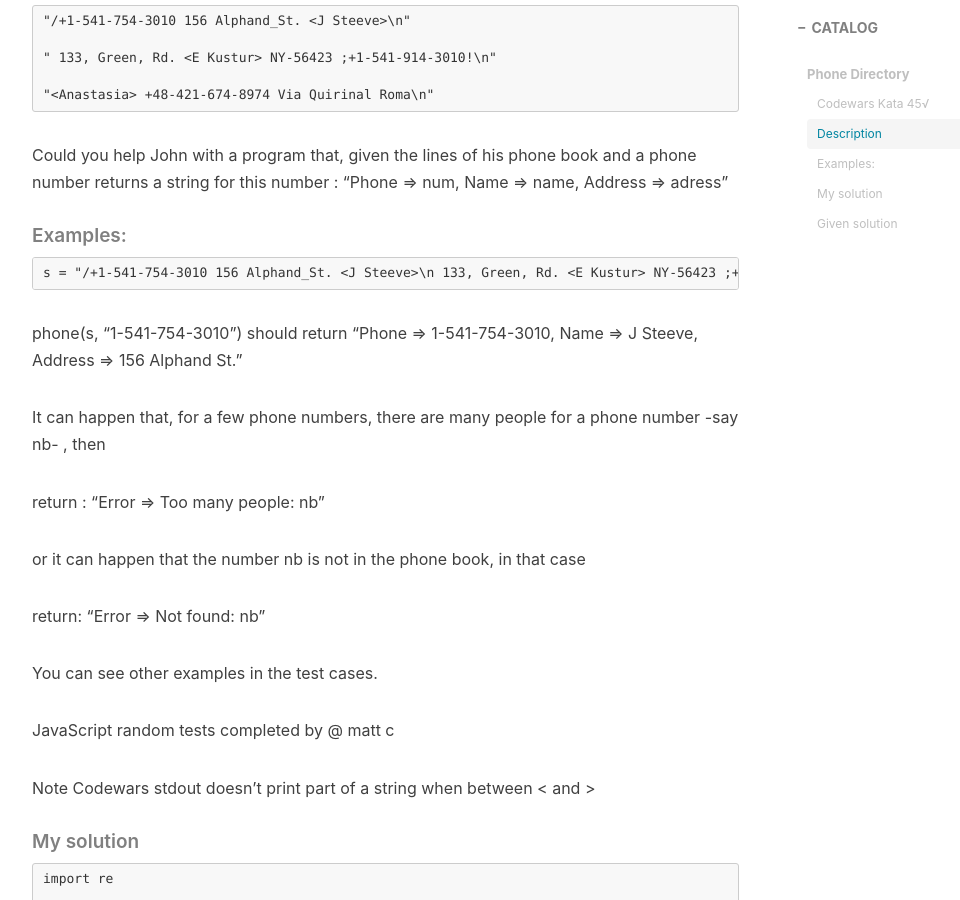
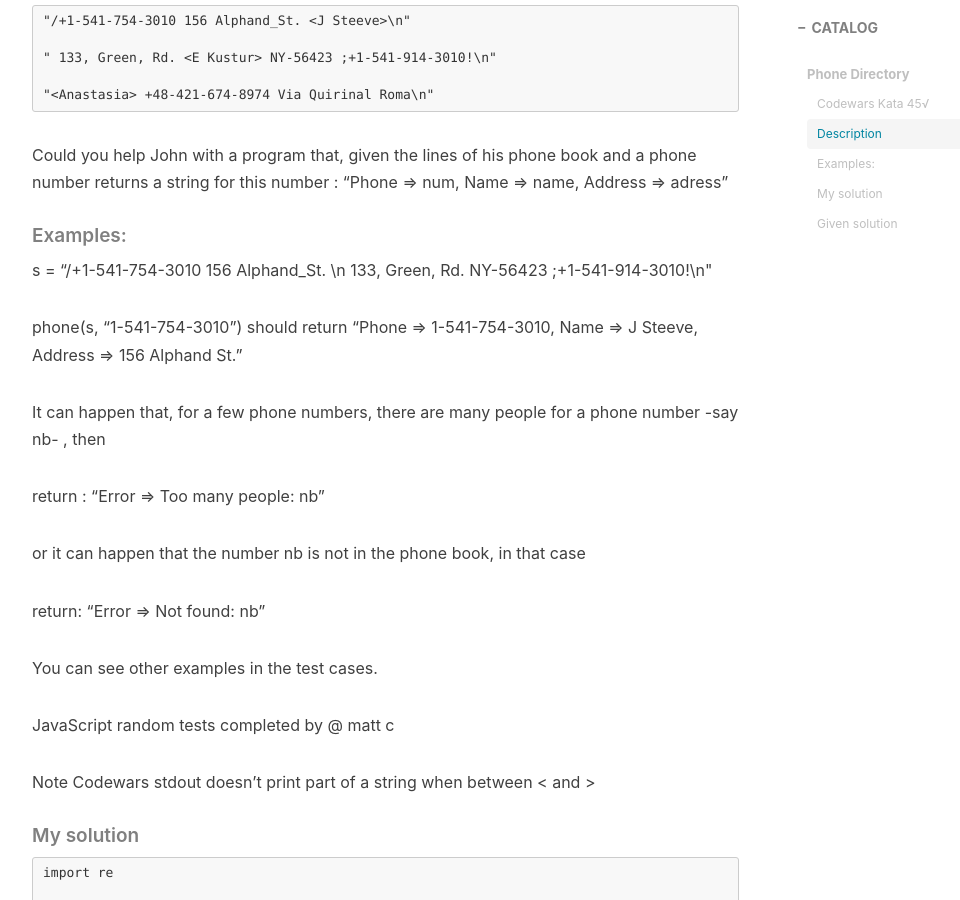
Before and after one commit to huiyanglu/huiyanglu.github.io, a Jekyll site: the page built from _posts/2018-11-05-Codewars-5kyu_phone.md, in a window 1280 px wide and 900 px high, scrolled down 974 px. Shown: the whole window, without its empty margins (233-1193 px from the left). Built offline with Jekyll 4.4.1, drawn with Linux system fonts in a browser that asks for light colours; nearby versions of some CDN libraries; comment, search, counter and statistics services are not loaded; part of the change alters nothing that is shown.

```diff
--- a/_posts/2018-11-05-Codewars-5kyu_phone.md
+++ b/_posts/2018-11-05-Codewars-5kyu_phone.md
@@ -29,7 +29,7 @@ Could you help John with a program that, given the lines of his phone book and a
 
 ##### Examples:
 
-    s = "/+1-541-754-3010 156 Alphand_St. <J Steeve>\n 133, Green, Rd. <E Kustur> NY-56423 ;+1-541-914-3010!\n"
+s = "/+1-541-754-3010 156 Alphand_St. <J Steeve>\n 133, Green, Rd. <E Kustur> NY-56423 ;+1-541-914-3010!\n"
 
 phone(s, "1-541-754-3010") should return "Phone => 1-541-754-3010, Name => J Steeve, Address => 156 Alphand St."
 
@@ -107,3 +107,5 @@ Codewars stdout doesn't print part of a string when between < and >
                 line = sub("<" + name + ">|\+" + num, "", line)
                 address = " ".join(sub("[^a-zA-Z0-9\.-]", " ", line).split())
                 return "Phone => %s, Name => %s, Address => %s" % (num, name, address)
+
+ps: 正则真好用。
```
